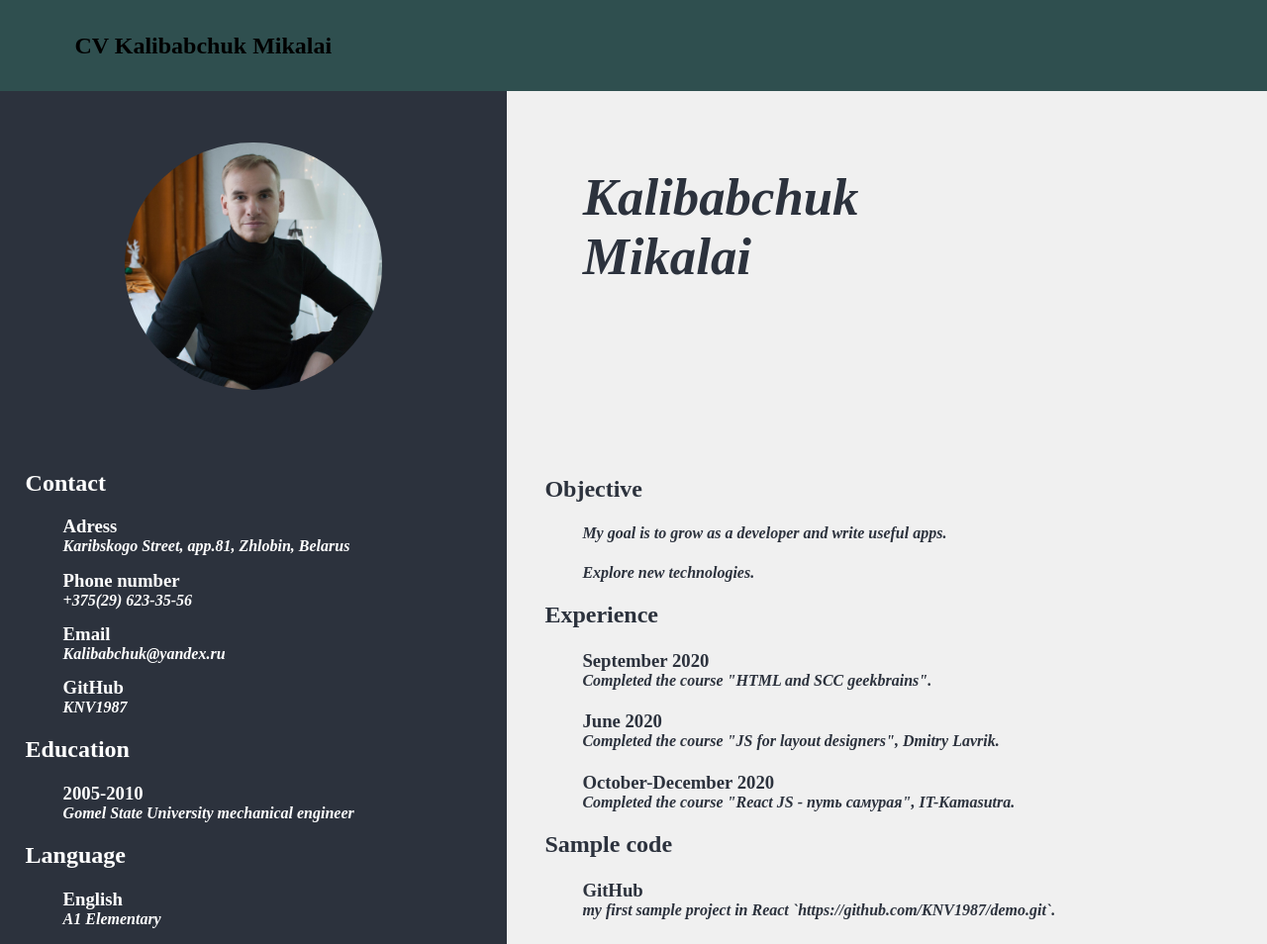
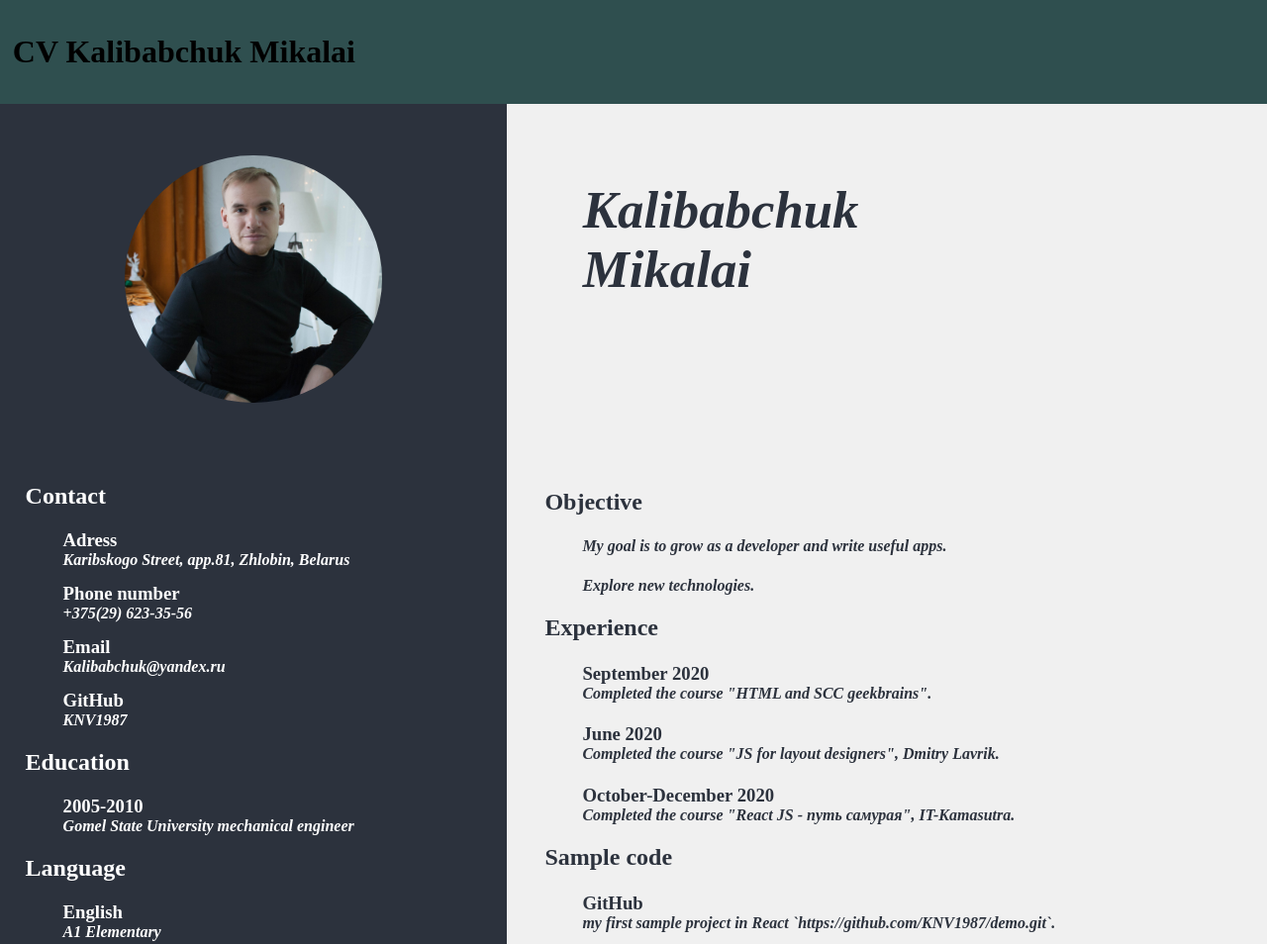
Before and after one commit to KNV1987/rs, a plain HTML site: page index.html in a window 1280 px wide. Shown: the top 954 px of the page at 99% size. Drawn offline with Linux system fonts and the light colour scheme.

Commit message:
feat: add header

```diff
--- a/index.html
+++ b/index.html
@@ -9,7 +9,7 @@
 </head>
 <body>
     <div class="div-block">
-        <header><h2>CV Kalibabchuk Mikalai</h2></header>
+        <header><h1>CV Kalibabchuk Mikalai</h1></header>
         <div class="div-block1">
             <div class="div-block2">
                 <div class="info">
```
